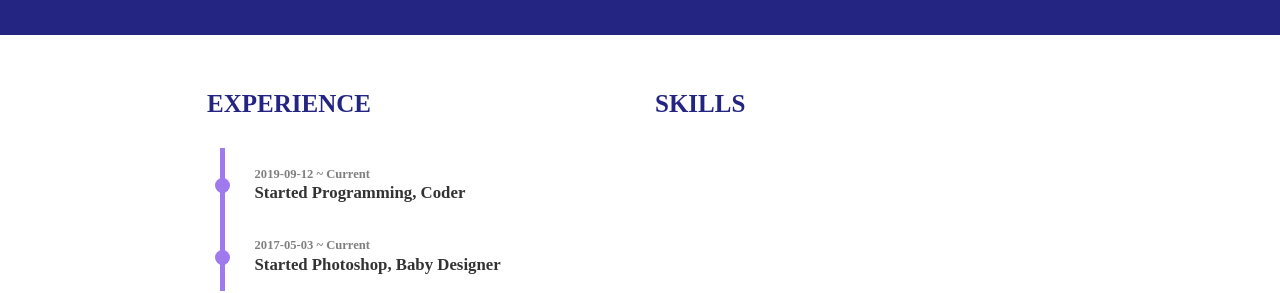
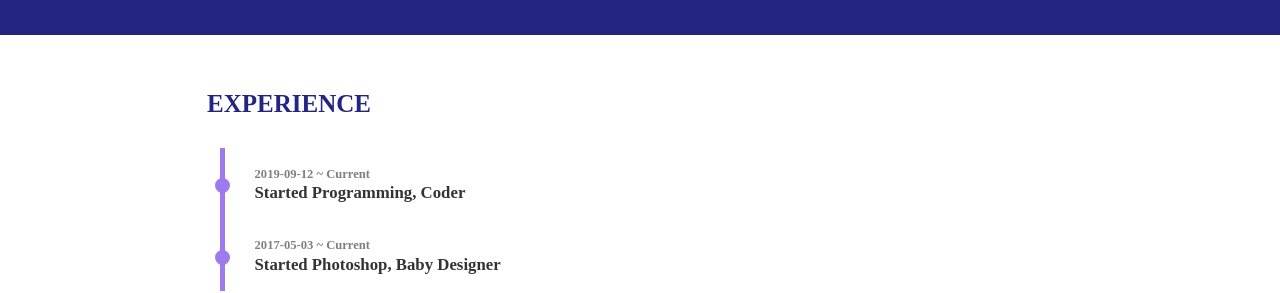
Before and after one commit to ephraimduncan/dephraiim.github.io, a Jekyll site: the page built from portfolio.html, in a window 1280 px wide. Shown: the part 368-661 px from the top of the page. Built offline with Jekyll 4.4.1, drawn with Linux system fonts in a browser that asks for light colours; nearby versions of some CDN libraries; some web fonts are replaced.

Commit message:
update: remove skills

```diff
--- a/_layouts/portfolio.html
+++ b/_layouts/portfolio.html
@@ -36,7 +36,7 @@ layout: page
         {% endfor %}
       </ul>
     </article>
-    <article class="skills col-12 col-md-6">
+    {% comment %} <article class="skills col-12 col-md-6">
       <p class="title">SKILLS</p>
       <ul class="skill-list">
         {% for _ in profile.skills %}
@@ -50,7 +50,7 @@ layout: page
         </li>
         {% endfor %}
       </ul>
-    </article>
+    </article> {% endcomment %}
   </section>
 
   {% include projects.html %}
```
